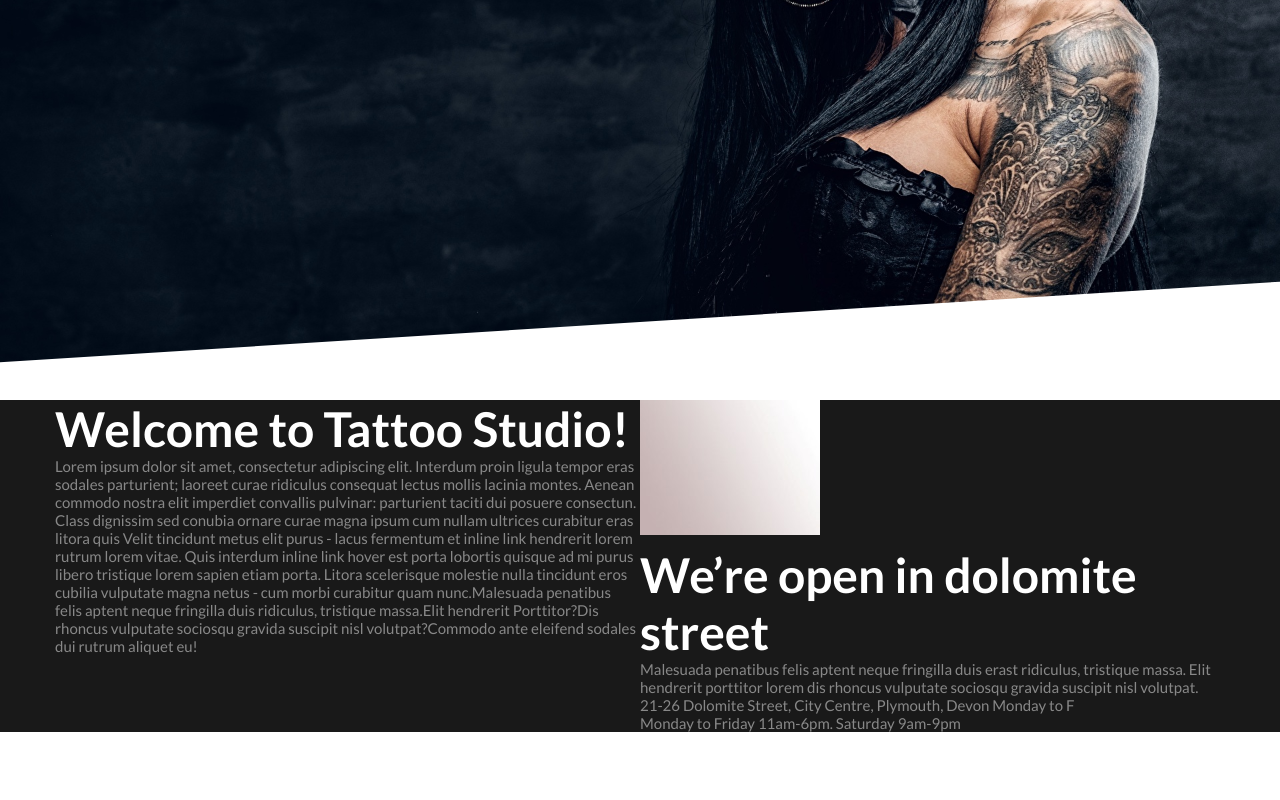
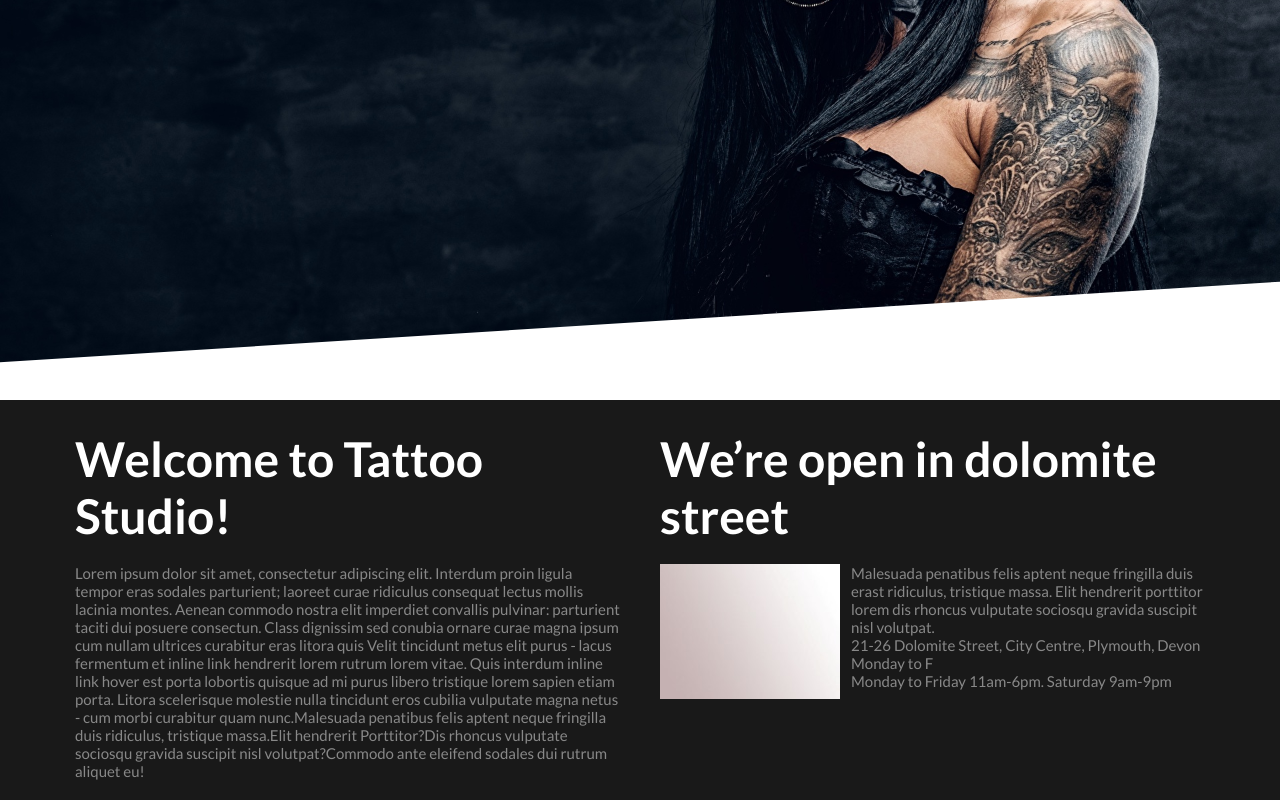
Before and after one commit to marya63/catmash, a plain HTML site: page index.html in a window 1280 px wide. Shown: the part 743-1543 px from the top of the page. Before the commit the page ends 1475 px from the top, so only its background shows below. Drawn offline with Linux system fonts and the light colour scheme.

Commit message:
Addchange

```diff
--- a/index.html
+++ b/index.html
@@ -46,12 +46,13 @@ litora quis Velit tincidunt metus elit purus - lacus fermentum et inline link he
 Litora scelerisque molestie nulla tincidunt eros cubilia vulputate magna netus - cum morbi curabitur quam nunc.Malesuada penatibus felis aptent neque fringilla duis ridiculus, tristique massa.Elit hendrerit Porttitor?Dis rhoncus vulputate sociosqu gravida suscipit nisl volutpat?Commodo ante eleifend sodales dui rutrum aliquet eu!</p>
     </div>
   <div class=" right">
-    <div class="image_intro"><img src="image/image_2.jpg" alt="image1" title="image1"></div>
      <div class="right_text">
      <h3 class="right_title">We’re open in dolomite street</h3>
+     <div class="image_intro"><img src="image/image_2.jpg" alt="image1" title="image1"></div>
     <p class="right_content">Malesuada penatibus felis aptent neque fringilla duis erast ridiculus, tristique massa. Elit hendrerit porttitor lorem dis rhoncus vulputate sociosqu gravida suscipit nisl volutpat.</p>
     <p class="right_content">21-26 Dolomite Street, City Centre, Plymouth, Devon Monday to F</p>
     <p  class="right_content">Monday to Friday 11am-6pm. Saturday 9am-9pm </p>
+
  </div>
  </div>
  </section>
--- a/style.css
+++ b/style.css
@@ -70,28 +70,41 @@
   width: 50%;
 }
 
-.image_intro {
-  width: 181px;
-  height: 146px;
-}
 .container1 {
   background: #191919 none repeat scroll 0 0;
 }
-
+.left {
+  margin: 10px;
+  padding: 10px;
+}
 .left_title {
   color: #fff;
   font-size: 48px;
+  padding: 10px 0px 20px 0px ;
+
 }
 .left_content {
   color: #888888;
   font-size: 15px;
 }
-
+.right {
+  margin: 10px;
+  padding: 10px;
+}
 .right_title {
   color: #fff;
   font-size: 48px;
+  padding: 10px 0px 20px 0px ;
+
 }
 .right_content{
   color: #888888;
   font-size: 15px;
 }
+.image_intro {
+  width: 181px;
+  height: 146px;
+  float: left;
+  padding: 0px;
+  margin-right: 10px;
+}
```
